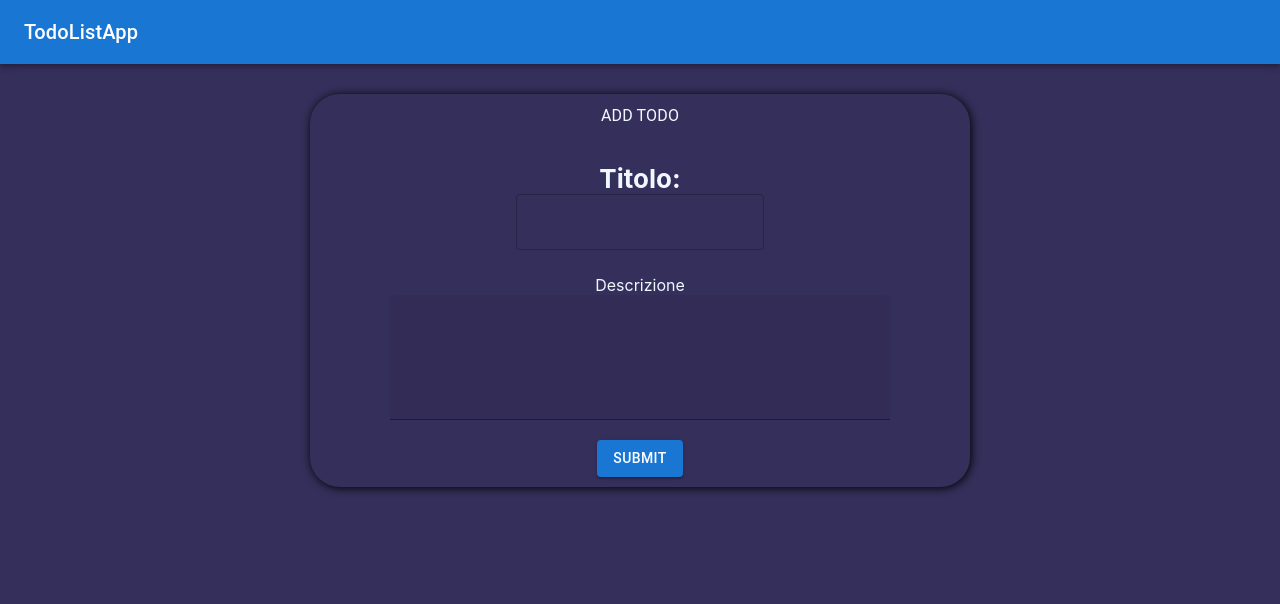
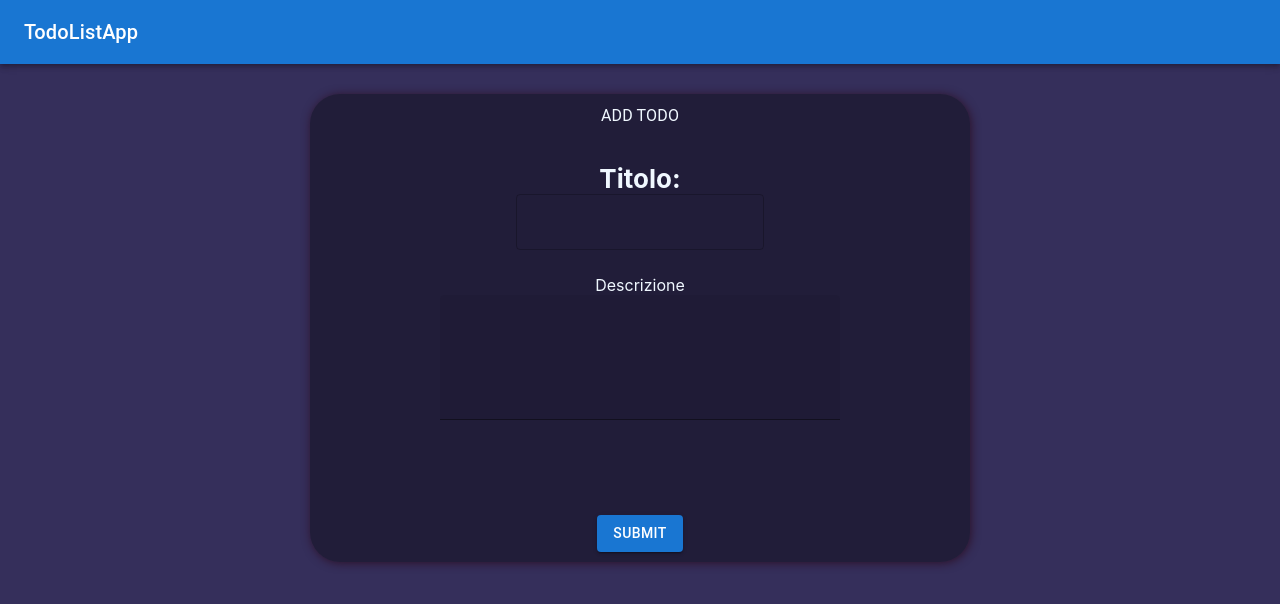
Before and after one commit to Kindaglia/TODO-LIST-REACT, a React (Create React App) app in the folder todolistappreact/: page /add in a window 1280 px wide. Shown: the top 604 px of the page. Built offline with nearby package versions, Linux system fonts and the light colour scheme.

Commit message:
update css

```diff
--- a/todolistappreact/src/components/Add.js
+++ b/todolistappreact/src/components/Add.js
@@ -51,12 +51,12 @@ function Add() {
       </h1><br/>
       Descrizione<br/>
       <TextField color="secondary" inputProps={{ style: { color: "white" } }}
-        sx={{ width: 500 }}
+        sx={{ height: 200 ,width: 400   }}
         id="outlined-multiline-flexible"
         value={desc} onChange={handleDescChange}
         variant="filled"  multiline
         rows={4} error={errors.desc}
-        helperText={errors.desc && 'La descrizione non può essere vuota'} />
+        helperText={errors.desc && 'La descrizione non può essere vuota'}/>
       <br/><br/>
       <Button onClick={handleSubmit}  variant="contained" > SUBMIT </Button>
     </div>
--- a/todolistappreact/src/components/Home.css
+++ b/todolistappreact/src/components/Home.css
@@ -5,8 +5,9 @@
     margin-bottom: 20px;
     box-sizing: content-box;
     border-radius: 30px;
-    box-shadow: 1px 1px 10px black;
+    box-shadow: 1px 1px 10px rgb(45, 17, 40);
     background-color: transparent;
+    background-color: rgba(0, 0, 0, 0.378);
   }
 
 .edit{
@@ -15,7 +16,6 @@
 h1{
     font-size: 26px;
     margin: 15px 0px 5px 0px;
-    border-bottom:5px solid rgba(227, 225, 223, 0.122);
 }
 
 p{
```
